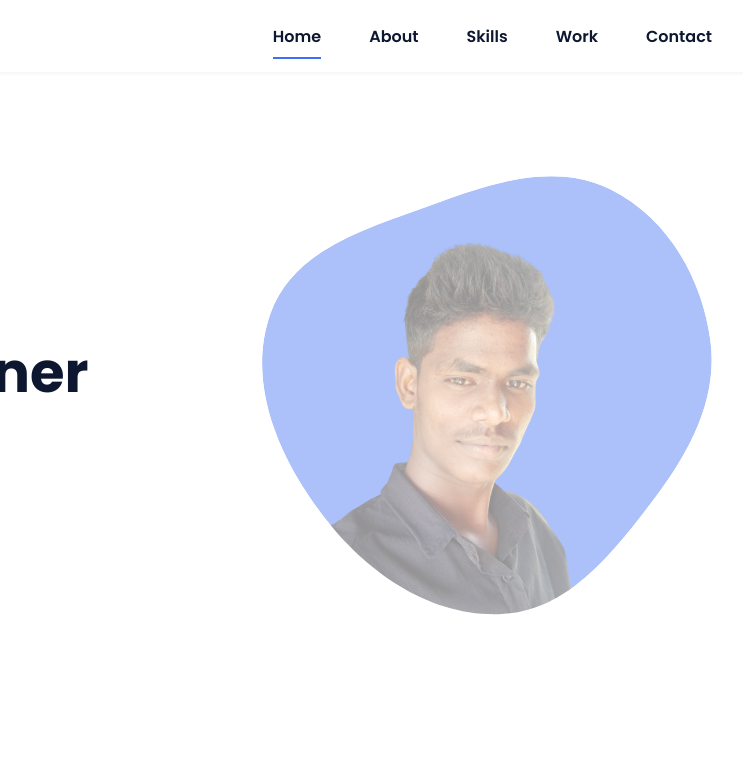
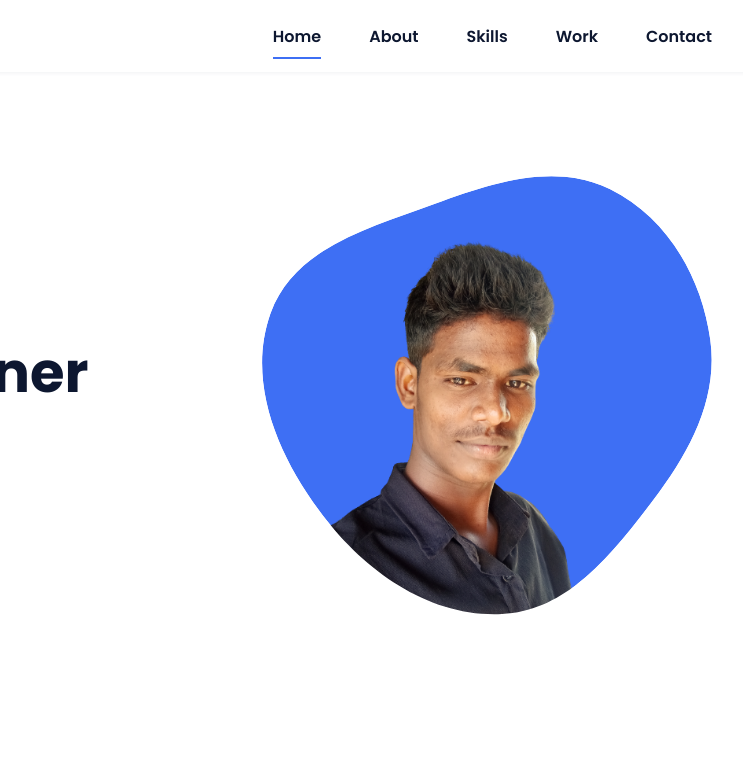
Before and after one commit to arunkumar360/MyPortfolio, a plain HTML site: page index.html in a window 1280 px wide. Shown: the top 768 px of the page, 440-1183 px from the left. Drawn offline with nearby package versions, Linux system fonts and the light colour scheme; a script that the page names is missing.

Commit message:
Update index.html

```diff
--- a/index.html
+++ b/index.html
@@ -52,7 +52,7 @@
 
                 <div class="home__img">
                     <svg class="home__blob" viewBox="0 0 479 467" xmlns="http://www.w3.org/2000/svg" xmlns:xlink="http://www.w3.org/1999/xlink">
-                        <mask id="mask0" mask-type="black">
+                        <mask id="mask0" mask-type="alpha">
                             <path d="M9.19024 145.964C34.0253 76.5814 114.865 54.7299 184.111 29.4823C245.804 6.98884 311.86 -14.9503 370.735 14.143C431.207 44.026 467.948 107.508 477.191 174.311C485.897 237.229 454.931 294.377 416.506 344.954C373.74 401.245 326.068 462.801 255.442 466.189C179.416 469.835 111.552 422.137 65.1576 361.805C17.4835 299.81 -17.1617 219.583 9.19024 145.964Z"/>
                         </mask>
                         <g mask="url(#mask0)">
```
